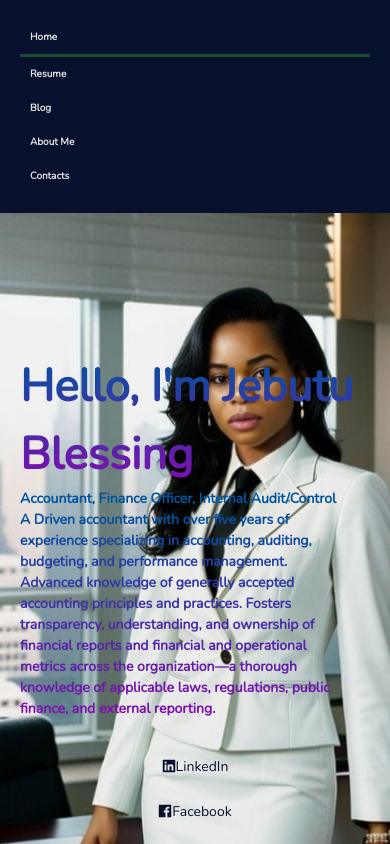
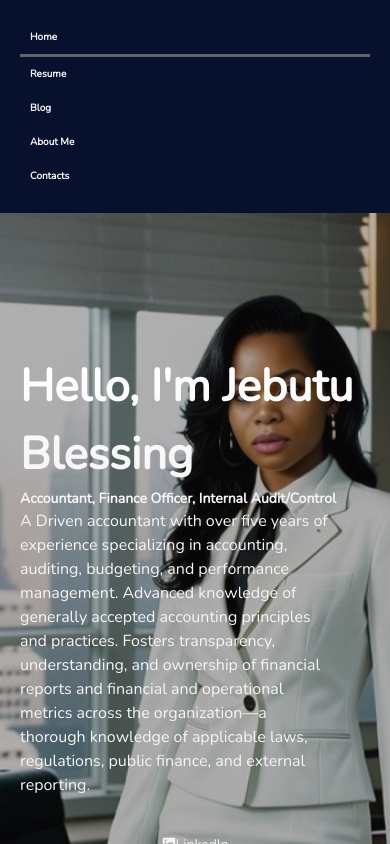
Before and after one commit to femigabriel/Blessing_portfolio, a React (Vite) app: page / in a window 390 px wide. Shown: the top 844 px of the page. Built offline with nearby package versions, Linux system fonts and the light colour scheme; a web font is replaced by a local one.

Commit message:
resume fixes

```diff
--- a/src/App.css
+++ b/src/App.css
@@ -261,6 +261,7 @@ section {
   .socials a {
     font-size: 12px;
     margin: 5px 5px;
+    font-weight: 600;
     /* display: none; */
   }
 
--- a/src/index.css
+++ b/src/index.css
@@ -44,17 +44,16 @@ li {
   /* color: #ffffff; */
   font-weight: 600;
   line-height: normal;
-  background: linear-gradient(to bottom, #fff, #bbb);
-  -webkit-background-clip: text;
-  -webkit-text-fill-color: transparent;
+  color: #f5f5f5;
   padding: 10px;
 }
 .active {
-  border-bottom: 3px solid #194c33;
+  border-bottom: 3px solid #9999;
 }
 .title h1 {
   font-size: 72px;
-  background: linear-gradient(to bottom, #00549e, #850ab0 );
+  /* background: linear-gradient(to bottom, #00549e, #850ab0 ); */
+  background: linear-gradient(to bottom, #ffff, #f5f5f5 );
   -webkit-background-clip: text;
   -webkit-text-fill-color: transparent;
   font-weight: 900;
@@ -85,13 +84,14 @@ li {
     flex-direction: column;
     background-image: url(../public/assets/images/jebu-img.jpeg);
     background-size: cover;
-    background-attachment: local;
+    /* background-attachment: fixed; */
+    box-shadow: inset 0 0 0 2000px rgba(20, 19, 20, 0.3);
+
   }
   .title h1 {
     margin-top: 140px;
     font-size: 45px;
-    /* background: linear-gradient(to bottom, #194c33, #07112d); */
-    background: linear-gradient(to bottom, #00549e, #850ab0 );
+    background: linear-gradient(to bottom, #ffff, #f5f5f5 );
     -webkit-background-clip: text;
     -webkit-text-fill-color: transparent;
   }
@@ -108,21 +108,17 @@ li {
     height: 100%;
   }
   .passage {
-    font-size: 14px;
-    background: linear-gradient(to bottom, #00549e, #850ab0 );
-    -webkit-background-clip: text;
-    -webkit-text-fill-color: transparent;
-    font-weight: 600;
-    /* max-width: 18em; */
+    font-size: 16px;
     padding-right: 40px;
     width: 100%;
+    color: #f5f5f5;
   }
   .role {
     font-size: 14px;
-    color: #00549e;
+    color: #f5f5f5;
     font-weight:bold;
   }
   .socials a {
-    color: #07112d;
+    color: #f5f5f5;
   }
 }
```
